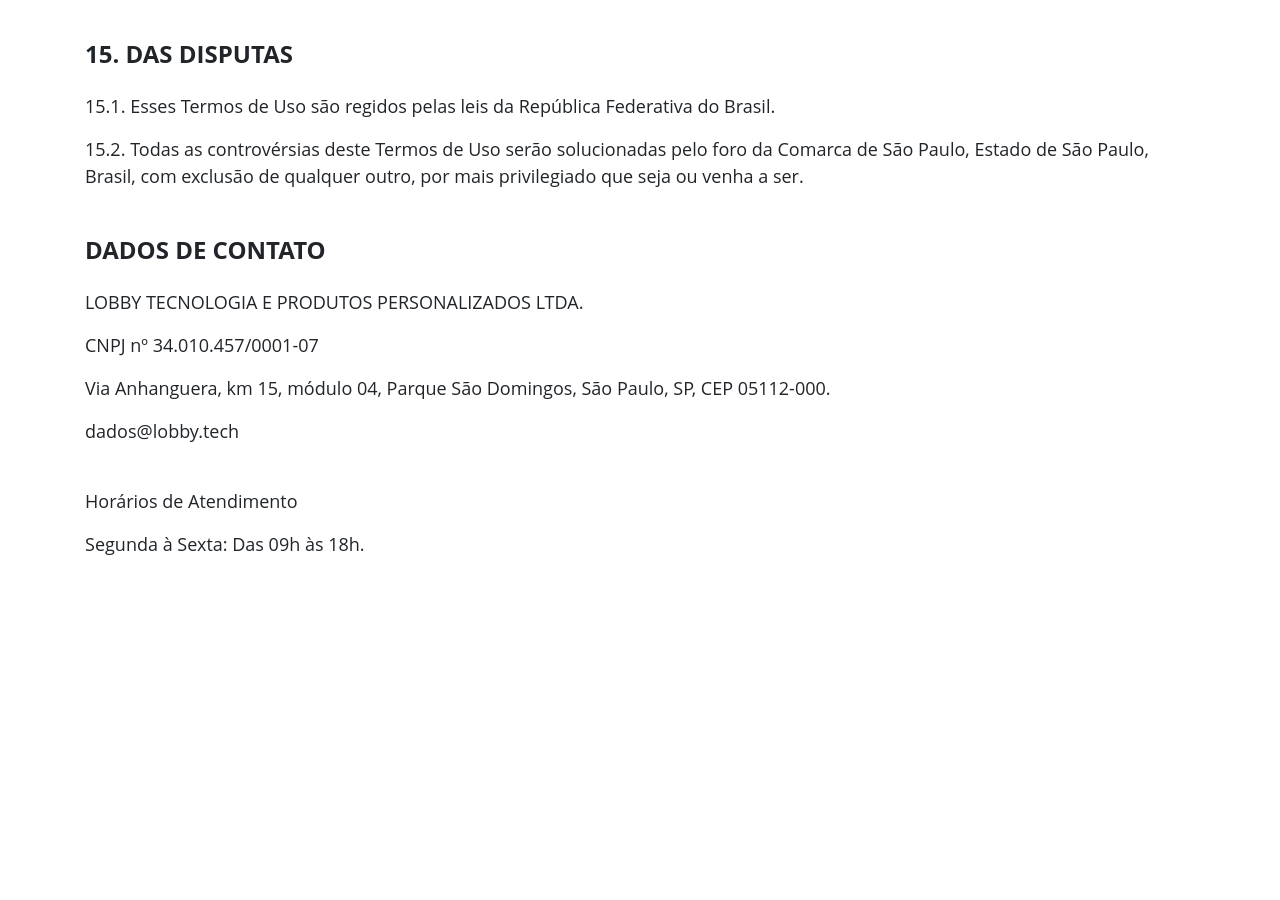
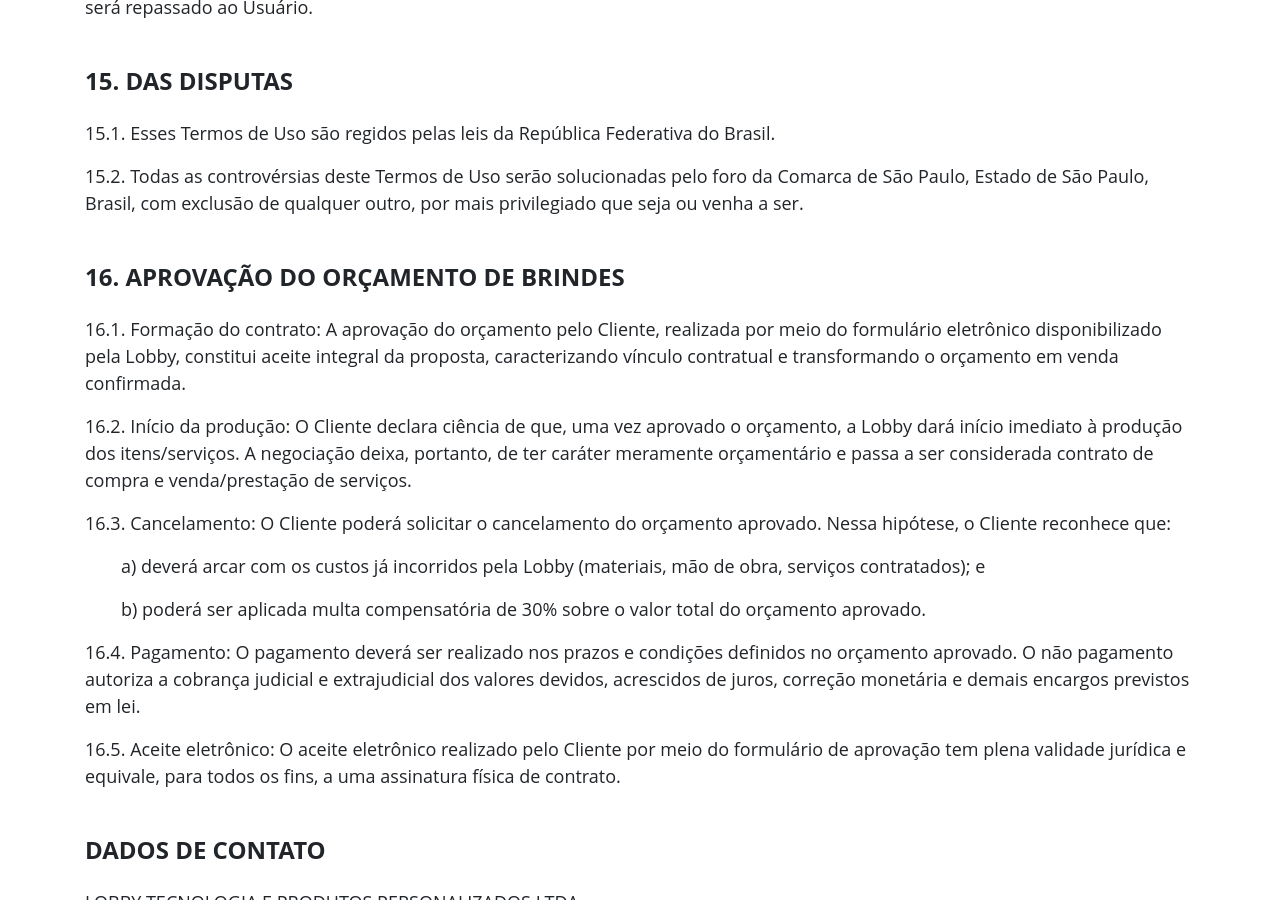
Before and after one commit to lobby-tech/lobby.tech, a Jekyll site: the page built from termos-de-uso/index.html, in a window 1280 px wide and 900 px high, scrolled down 11546 px. Built offline with Jekyll 4.4.1, drawn with Linux system fonts in a browser that asks for light colours; a script that is not in the unit is left out; before the commit the page ends 12147 px from its top, so only the background shows below that; some of the changed text lies outside the part shown.

Commit message:
Atualizado termos de uso

```diff
--- a/termos-de-uso/index.html
+++ b/termos-de-uso/index.html
@@ -35,6 +35,7 @@
         <li><a href="#13"><b>ALTERAÇÃO DESTES TERMOS DE USO</b></a></li>
         <li><a href="#14"><b>OUTRAS DISPOSIÇÕES</b></a></li>
         <li><a href="#15"><b>DAS DISPUTAS</b></a></li>
+        <li><a href="#16"><b>APROVAÇÃO DO ORÇAMENTO DE BRINDES</b></a></li>
       </ol>
 
       <br>
@@ -241,6 +242,18 @@
       <p>15.2. Todas as controvérsias deste Termos de Uso serão solucionadas pelo foro da Comarca de São Paulo, Estado de São Paulo, Brasil, com exclusão de qualquer outro, por mais privilegiado que seja ou venha a ser.</p>
 
       <br>
+      <h2 class="font--lg" id="16"><b>16. APROVAÇÃO DO ORÇAMENTO DE BRINDES</b></h2>
+      <p>16.1. Formação do contrato: A aprovação do orçamento pelo Cliente, realizada por meio do formulário eletrônico disponibilizado pela Lobby, constitui aceite integral da proposta, caracterizando vínculo contratual e transformando o orçamento em venda confirmada.</p>
+      <p>16.2. Início da produção: O Cliente declara ciência de que, uma vez aprovado o orçamento, a Lobby dará início imediato à produção dos itens/serviços. A negociação deixa, portanto, de ter caráter meramente orçamentário e passa a ser considerada contrato de compra e venda/prestação de serviços.</p>
+      <p>16.3. Cancelamento: O Cliente poderá solicitar o cancelamento do orçamento aprovado. Nessa hipótese, o Cliente reconhece que:</p>
+      <div style="margin-left:2em">
+        <p>a) deverá arcar com os custos já incorridos pela Lobby (materiais, mão de obra, serviços contratados); e</p>
+        <p>b) poderá ser aplicada multa compensatória de 30% sobre o valor total do orçamento aprovado.</p>
+      </div>
+      <p>16.4. Pagamento: O pagamento deverá ser realizado nos prazos e condições definidos no orçamento aprovado. O não pagamento autoriza a cobrança judicial e extrajudicial dos valores devidos, acrescidos de juros, correção monetária e demais encargos previstos em lei.</p>
+      <p>16.5. Aceite eletrônico: O aceite eletrônico realizado pelo Cliente por meio do formulário de aprovação tem plena validade jurídica e equivale, para todos os fins, a uma assinatura física de contrato.</p>
+
+      <br>
       <footer>
         <h2 class="font--lg"><b>DADOS DE CONTATO</b></h2>
         <p>LOBBY TECNOLOGIA E PRODUTOS PERSONALIZADOS LTDA.</p>
```
Also changed, not shown: other parts of termos-de-uso/index.html (+1 -1 lines).
